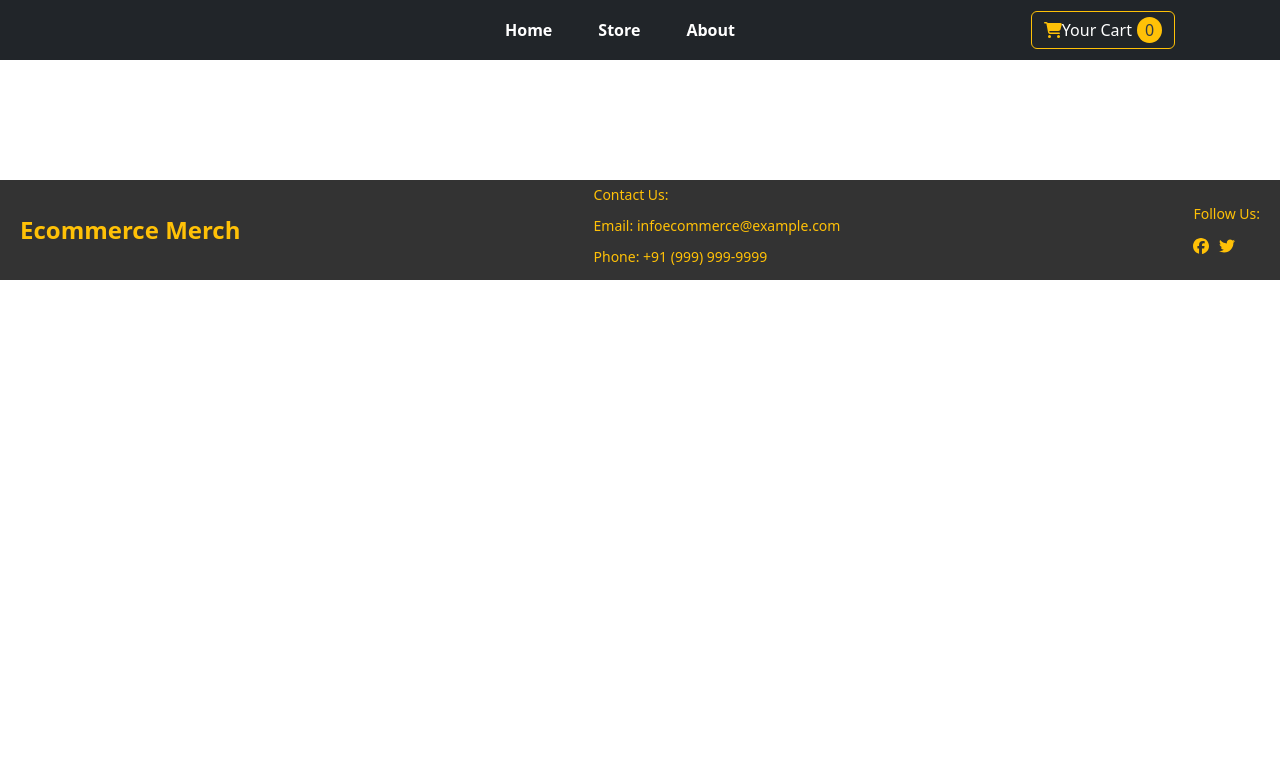
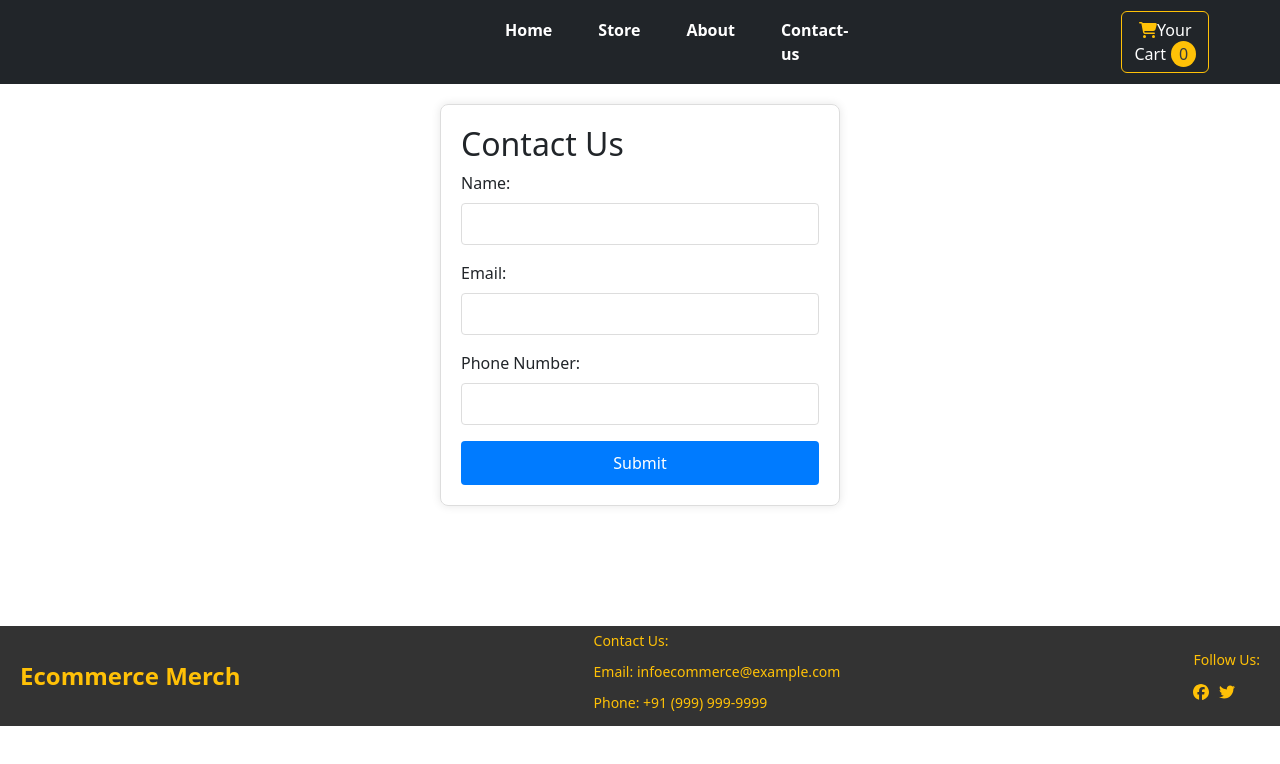
Before and after one commit to Pratyasha955/ecommerse-website-reactjs, a React (Create React App) app: page /contact in a window 1280 px wide. Shown: the top 764 px of the page. Built offline with nearby package versions, Linux system fonts and the light colour scheme.

Commit message:
Adding Contact US Page via REACT ROUTER

```diff
--- a/src/App.js
+++ b/src/App.js
@@ -5,6 +5,7 @@ import 'bootstrap/dist/css/bootstrap.min.css';
 import Header from './component/layout/header';
 import Footer from './component/layout/Footer';
 import About from './component/layout/About';
+import Contact from './component/layout/Contact';
 import Home from './component/layout/Home';
 import ProductContextProvider from './component/store/ProductContextProvider';
 import './App.css';
@@ -18,6 +19,7 @@ const App = () => {
           <Routes>
             <Route path="/store" element={<ProductList />} />
             <Route path="/about" element={<About />} />
+            <Route path="/contact" element={<Contact />} />
             <Route path="/" element={<Home />} />
           </Routes>
           <Footer/>
--- /dev/null
+++ b/src/component/layout/Contact.css
@@ -0,0 +1,37 @@
+.contact-us-container {
+    max-width: 400px;
+    margin: 20px auto;
+    padding: 20px;
+    border: 1px solid #ddd;
+    border-radius: 8px;
+    box-shadow: 0 0 10px rgba(0, 0, 0, 0.1);
+  }
+
+  form {
+    display: flex;
+    flex-direction: column;
+  }
+
+  label {
+    margin-bottom: 8px;
+  }
+
+  input {
+    padding: 8px;
+    margin-bottom: 16px;
+    border: 1px solid #ddd;
+    border-radius: 4px;
+  }
+
+  button {
+    padding: 10px;
+    background-color: #007bff;
+    color: #fff;
+    border: none;
+    border-radius: 4px;
+    cursor: pointer;
+  }
+
+  button:hover {
+    background-color: #0056b3;
+  }
--- /dev/null
+++ b/src/component/layout/Contact.js
@@ -0,0 +1,86 @@
+import React, { useState } from 'react';
+import './Contact.css';
+
+const Contact = () => {
+  const [formData, setFormData] = useState({
+    name: '',
+    email: '',
+    phoneNumber: '',
+  });
+
+  const handleChange = (e) => {
+    setFormData({
+      ...formData,
+      [e.target.name]: e.target.value,
+    });
+  };
+
+  const handleSubmit = async (e) => {
+    e.preventDefault();
+
+    try {
+      const response = await fetch('https://http-ecom-bb9d2-default-rtdb.firebaseio.com/ecom.json', {
+        method: 'POST',
+        headers: {
+          'Content-Type': 'application/json',
+        },
+        body: JSON.stringify(formData),
+      });
+
+      if (response.ok) {
+        alert('Thank You For contacting we will Soon Reach Out :)');
+        setFormData({
+            name: '',
+            email: '',
+            phoneNumber: '',
+          });
+      } else {
+        alert('Failed to send data to Firebase. Please try again.');
+      }
+    } catch (error) {
+      alert('Error sending data to Firebase. Please try again later.');
+      console.error('Error sending data to Firebase:', error);
+    }
+  };
+
+  return (
+    <div className="contact-us-container">
+      <h2>Contact Us</h2>
+      <form onSubmit={handleSubmit}>
+        <label htmlFor="name">Name:</label>
+        <input
+          type="text"
+          id="name"
+          name="name"
+          value={formData.name}
+          onChange={handleChange}
+          required
+        />
+
+        <label htmlFor="email">Email:</label>
+        <input
+          type="email"
+          id="email"
+          name="email"
+          value={formData.email}
+          onChange={handleChange}
+          required
+        />
+
+        <label htmlFor="phoneNumber">Phone Number:</label>
+        <input
+          type="tel"
+          id="phoneNumber"
+          name="phoneNumber"
+          value={formData.phoneNumber}
+          onChange={handleChange}
+          required
+        />
+
+        <button type="submit">Submit</button>
+      </form>
+    </div>
+  );
+};
+
+export default Contact;
--- a/src/component/layout/header.js
+++ b/src/component/layout/header.js
@@ -29,6 +29,7 @@ const Header = () => {
                             <Nav.Link as={NavLink} to="/" activeclassname="active">Home</Nav.Link>
                             <Nav.Link as={NavLink} to="/store" activeclassname="active">Store</Nav.Link>
                             <Nav.Link as={NavLink} to="/about" activeclassname="active">About</Nav.Link>
+                            <Nav.Link as={NavLink} to="/contact" activeclassname="active">Contact-us</Nav.Link>
                         </Nav>
                         <Nav className="ml-auto">
                             <Button variant="outline-light" onClick={handleCartClick}>
```
